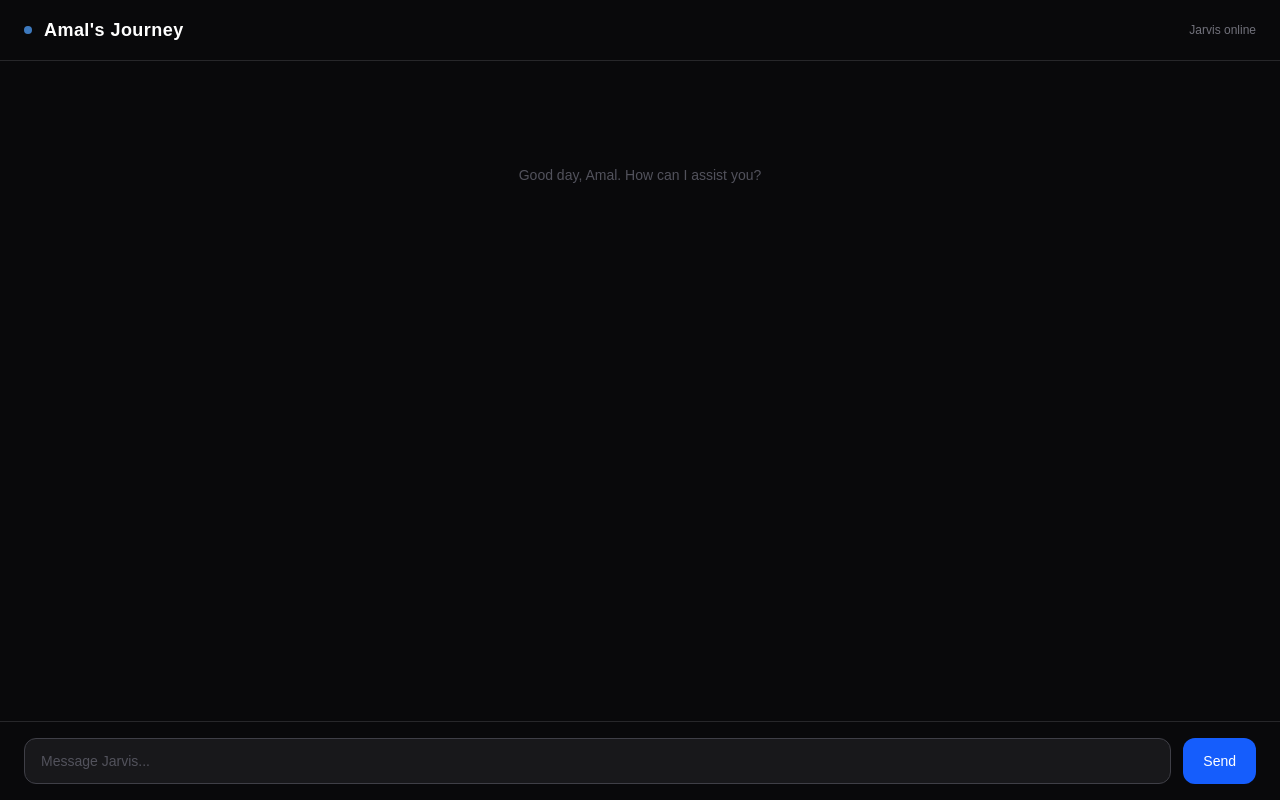
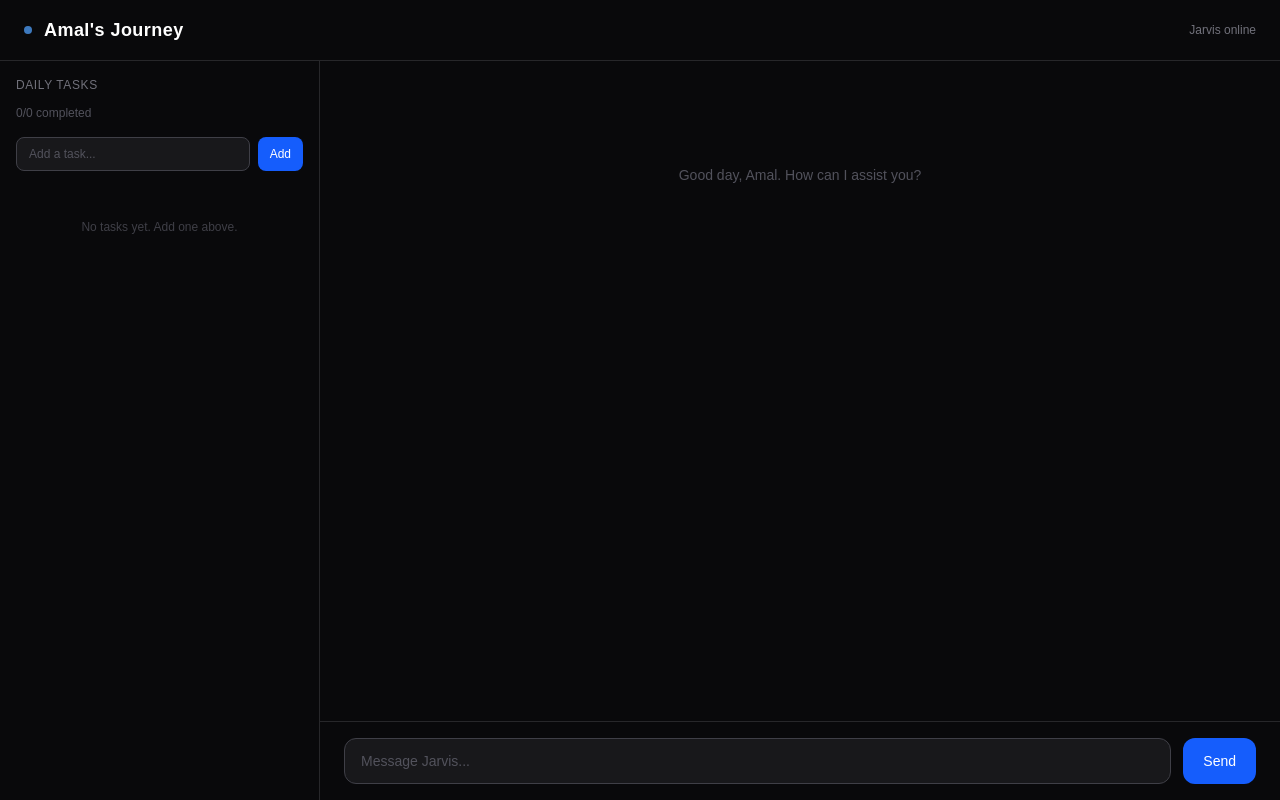
Before and after one commit to AmalBinu000/amals-journey, a Next.js app: page / in a window 1280 px wide. Built offline with nearby package versions, Linux system fonts and the light colour scheme.

Commit message:
Day 3: Task tracker added

```diff
--- a/app/page.tsx
+++ b/app/page.tsx
@@ -3,11 +3,14 @@ import { useState, useRef, useEffect } from 'react'
 import ReactMarkdown from 'react-markdown'
 
 type Message = { role: 'user' | 'assistant', content: string }
+type Task = { id: number, text: string, completed: boolean }
 
 export default function Home() {
   const [input, setInput] = useState('')
   const [messages, setMessages] = useState<Message[]>([])
   const [loading, setLoading] = useState(false)
+  const [tasks, setTasks] = useState<Task[]>([])
+  const [newTask, setNewTask] = useState('')
   const bottomRef = useRef<HTMLDivElement>(null)
 
   useEffect(() => {
@@ -16,16 +19,13 @@ export default function Home() {
 
   async function sendMessage() {
     if (!input.trim() || loading) return
-
     const newMessages: Message[] = [
       ...messages,
       { role: 'user', content: input }
     ]
-
     setMessages(newMessages)
     setInput('')
     setLoading(true)
-
     try {
       const res = await fetch('/api/chat', {
         method: 'POST',
@@ -47,6 +47,28 @@ export default function Home() {
     }
   }
 
+  function addTask() {
+    if (!newTask.trim()) return
+    setTasks(prev => [...prev, {
+      id: Date.now(),
+      text: newTask,
+      completed: false
+    }])
+    setNewTask('')
+  }
+
+  function toggleTask(id: number) {
+    setTasks(prev => prev.map(t =>
+      t.id === id ? { ...t, completed: !t.completed } : t
+    ))
+  }
+
+  function deleteTask(id: number) {
+    setTasks(prev => prev.filter(t => t.id !== id))
+  }
+
+  const completedCount = tasks.filter(t => t.completed).length
+
   return (
     <main className="min-h-screen bg-zinc-950 text-white flex flex-col">
 
@@ -56,6 +78,76 @@ export default function Home() {
         <span className="text-xs text-zinc-500 ml-auto">Jarvis online</span>
       </div>
 
+      <div className="flex flex-1 overflow-hidden">
+
+        <div className="w-80 border-r border-zinc-800 flex flex-col p-4 gap-4">
+          <div>
+            <p className="text-xs text-zinc-500 uppercase tracking-wider mb-3">
+              Daily Tasks
+            </p>
+            <p className="text-xs text-zinc-600">
+              {completedCount}/{tasks.length} completed
+            </p>
+            {tasks.length > 0 && (
+              <div className="w-full bg-zinc-800 rounded-full h-1 mt-2">
+                <div
+                  className="bg-blue-500 h-1 rounded-full transition-all"
+                  style={{ width: `${tasks.length ? (completedCount / tasks.length) * 100 : 0}%` }}
+                />
+              </div>
+            )}
+          </div>
+
+          <div className="flex gap-2">
+            <input
+              className="flex-1 bg-zinc-900 border border-zinc-700 rounded-lg px-3 py-2 text-xs outline-none focus:border-blue-500 transition-colors placeholder-zinc-600"
+              placeholder="Add a task..."
+              value={newTask}
+              onChange={e => setNewTask(e.target.value)}
+              onKeyDown={e => e.key === 'Enter' && addTask()}
+            />
+            <button
+              onClick={addTask}
+              className="bg-blue-600 hover:bg-blue-500 px-3 py-2 rounded-lg text-xs font-medium transition-colors"
+            >
+              Add
+            </button>
+          </div>
+
+          <div className="flex flex-col gap-2 overflow-y-auto flex-1">
+            {tasks.length === 0 && (
+              <p className="text-xs text-zinc-700 text-center mt-8">
+                No tasks yet. Add one above.
+              </p>
+            )}
+            {tasks.map(task => (
+              <div
+                key={task.id}
+                className="flex items-start gap-3 p-3 bg-zinc-900 rounded-lg border border-zinc-800 group"
+              >
+                <button
+                  onClick={() => toggleTask(task.id)}
+                  className={`w-4 h-4 rounded-full border flex-shrink-0 mt-0.5 transition-colors ${task.completed
+                      ? 'bg-blue-500 border-blue-500'
+                      : 'border-zinc-600 hover:border-blue-500'
+                    }`}
+                />
+                <span className={`text-xs flex-1 leading-relaxed ${task.completed ? 'line-through text-zinc-600' : 'text-zinc-300'
+                  }`}>
+                  {task.text}
+                </span>
+                <button
+                  onClick={() => deleteTask(task.id)}
+                  className="text-zinc-700 hover:text-red-400 text-xs opacity-0 group-hover:opacity-100 transition-opacity"
+                >
+                  ✕
+                </button>
+              </div>
+            ))}
+          </div>
+        </div>
+
+        <div className="flex-1 flex flex-col overflow-hidden">
           <div className="flex-1 overflow-y-auto px-6 py-6 flex flex-col gap-4">
             {messages.length === 0 && (
               <div className="text-center text-zinc-600 mt-20 text-sm">
@@ -107,6 +199,8 @@ export default function Home() {
               Send
             </button>
           </div>
+        </div>
+      </div>
     </main>
   )
 }
```
Lines whose indentation alone changed are shown as unchanged.
